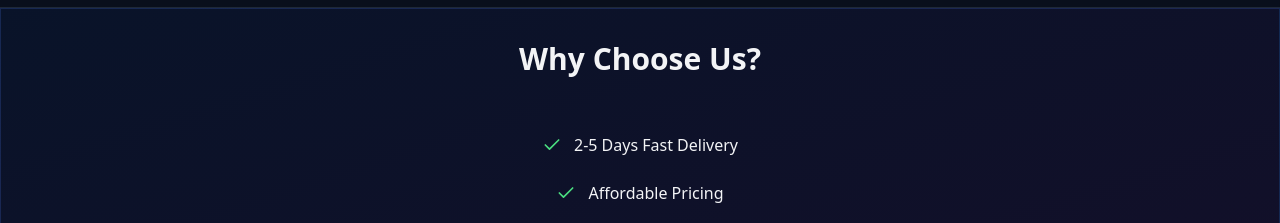
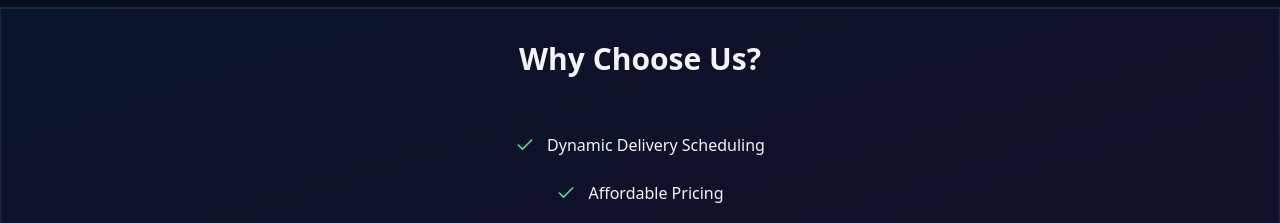
Before and after one commit to jangrarajat/rajat-digital-solutions, a React (Vite) app: page / in a window 1280 px wide. Shown: the part 1100-1323 px from the top of the page. Built offline with nearby package versions, Linux system fonts and the light colour scheme.

Commit message:
Update delivery feature description in App component

```diff
--- a/src/App.jsx
+++ b/src/App.jsx
@@ -391,7 +391,7 @@ export default function DigitalBusinessWebsite() {
         <h3 className="text-3xl font-extrabold  mb-4 text-center ">Why Choose Us?</h3>
         <ul className="space-y-3 flex flex-col  items-start p-10 md:items-center gap-3">
           {[
-            '2-5 Days Fast Delivery',
+            'Dynamic Delivery Scheduling',
             'Affordable Pricing',
             '100% Satisfaction Guaranteed',
             'Free Support ',
```
